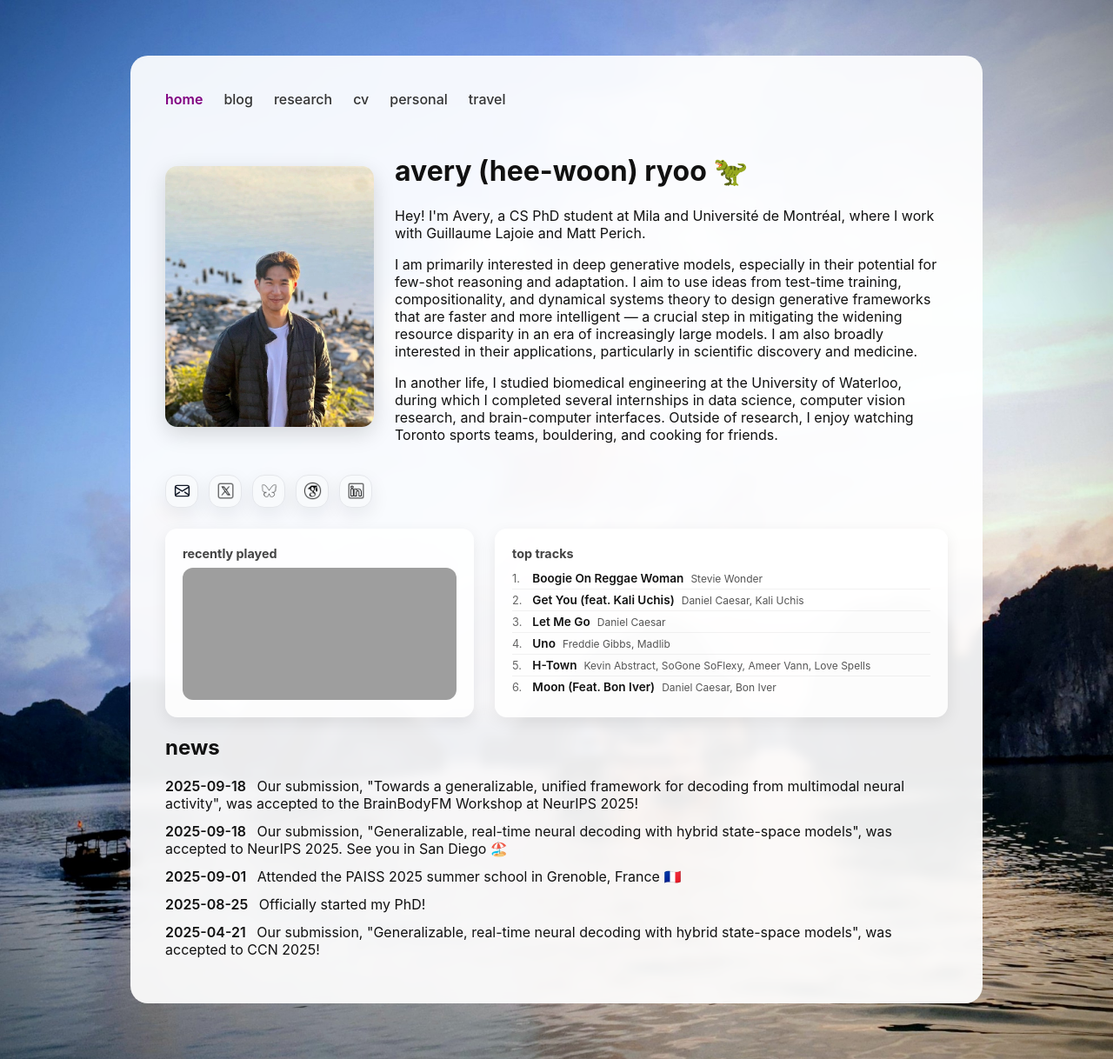
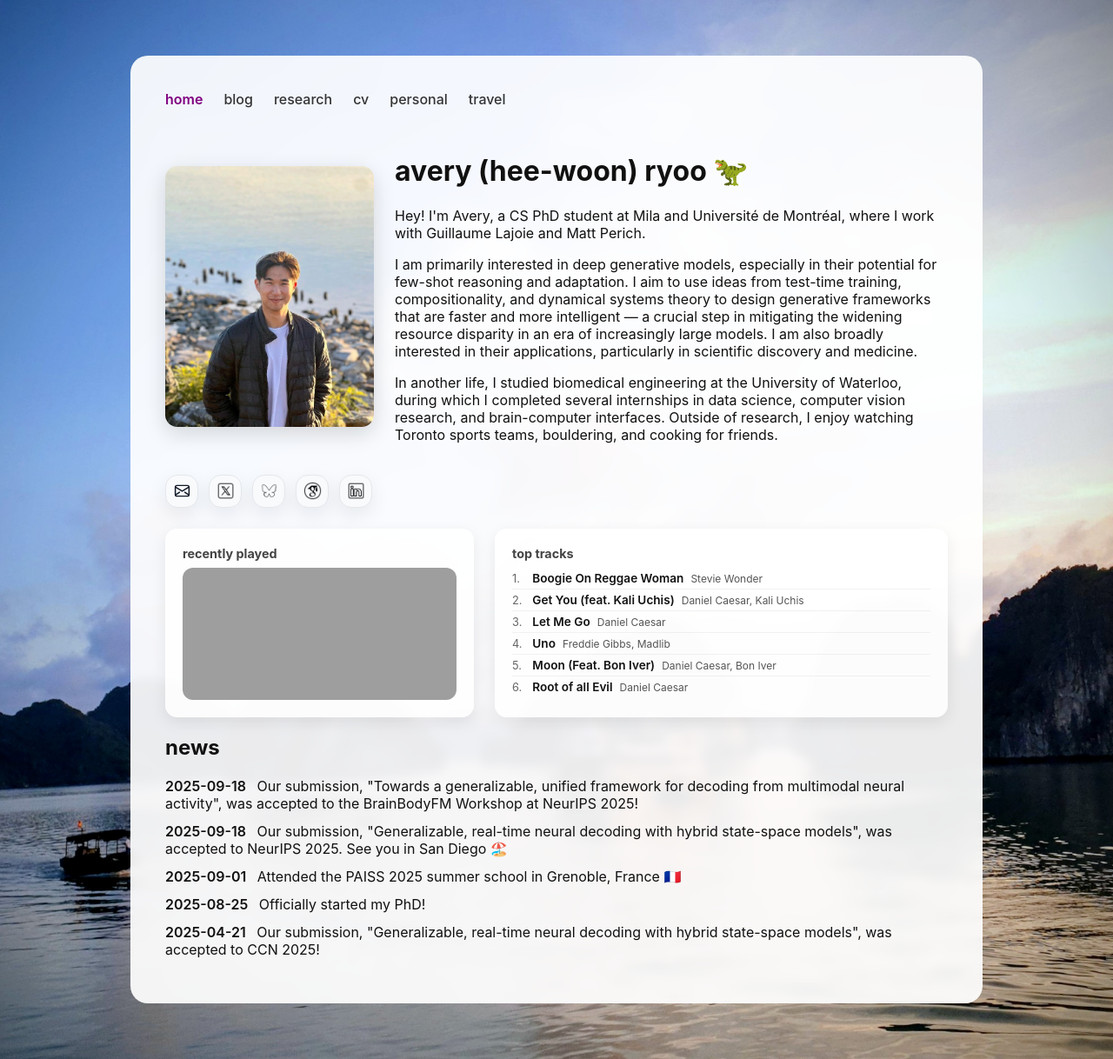
Before and after one commit to averyryoo/averyryoo.github.io, a Jekyll site: the page built from index.md, in a window 1280 px wide. Shown: the whole page at 87% size. Built offline with Jekyll 4.4.1, drawn with Linux system fonts in a browser that asks for light colours; grey boxes are pictures that could not be loaded.

Commit message:
chore: update spotify data

```diff
--- a/_data/spotify.yml
+++ b/_data/spotify.yml
@@ -18,10 +18,10 @@ top_tracks:
 - artist: Freddie Gibbs, Madlib
   track: Uno
   url: https://open.spotify.com/track/272JOgS6zKLtqzdPEcrnA6
-- artist: Kevin Abstract, SoGone SoFlexy, Ameer Vann, Love Spells
-  track: H-Town
-  url: https://open.spotify.com/track/6UsYsmYnfzpIcTR0oqaQVw
 - artist: Daniel Caesar, Bon Iver
   track: Moon (Feat. Bon Iver)
   url: https://open.spotify.com/track/1lh5stJGmaVucEdExCqEVm
-updated_at: 2026-08-23 23:44 UTC
+- artist: Daniel Caesar
+  track: Root of all Evil
+  url: https://open.spotify.com/track/2SeynaXh3RsTyun1DitBgd
+updated_at: 2026-08-24 01:06 UTC
```
